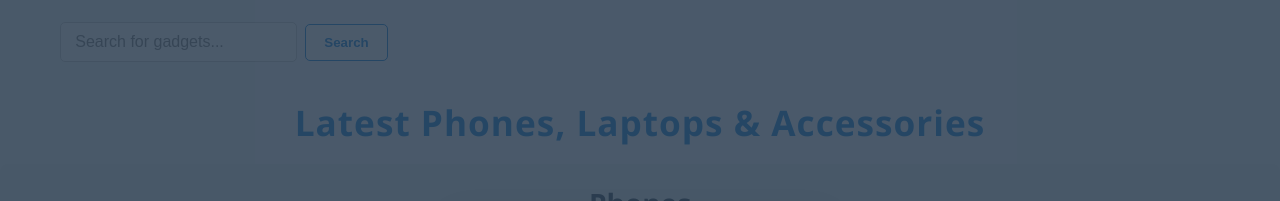
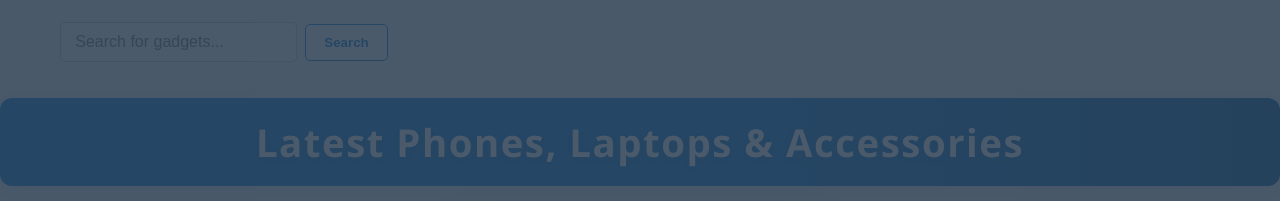
Before and after one commit to let44/ONOD-GADGET, a plain HTML site: page index.html in a window 1280 px wide. Shown: the top 201 px of the page. Drawn offline with Linux system fonts and the light colour scheme.

Commit message:
Add files via upload

```diff
--- a/phone.css
+++ b/phone.css
@@ -1,4 +1,4 @@
- body {
+body {
     font-family: 'Segoe UI', Arial, sans-serif;
     margin: 0;
     padding: 0;
@@ -83,8 +83,17 @@ header {
 }
 .header-actions .icon:hover { transform: scale(1.1); }
 .main-title {
-    text-align: center; margin: 36px 0 18px 0; color: #0078d7;
-    font-size: 2.2em; font-weight: 700; letter-spacing: 1px;
+    text-align: center;
+    margin: 36px 0 18px 0;
+    color: #fff;
+    background: linear-gradient(90deg, #0078d7 60%, #005fa3 100%);
+    font-size: 2.4em;
+    font-weight: 800;
+    letter-spacing: 1.5px;
+    border-radius: 12px;
+    box-shadow: 0 4px 18px rgba(0,120,215,0.10);
+    padding: 18px 0;
+    text-shadow: 0 2px 8px rgba(0,0,0,0.08);
 }
 .section-title {
     padding: 20px 0 10px 0; font-size: 28px; font-weight: bold;
@@ -162,7 +171,7 @@ header {
     .Gadget-list { grid-template-columns: repeat(3, 1fr); gap: 16px; }
 }
 @media (max-width: 700px) {
-    .Gadget-list { grid-template-columns: repeat(2, 1fr); gap: 12px; }
+    .Gadget-list { grid-template-columns: repeat(3, 1fr); gap: 10px; }
     .header-container {
         flex-direction: column;
         gap: 10px;
```
